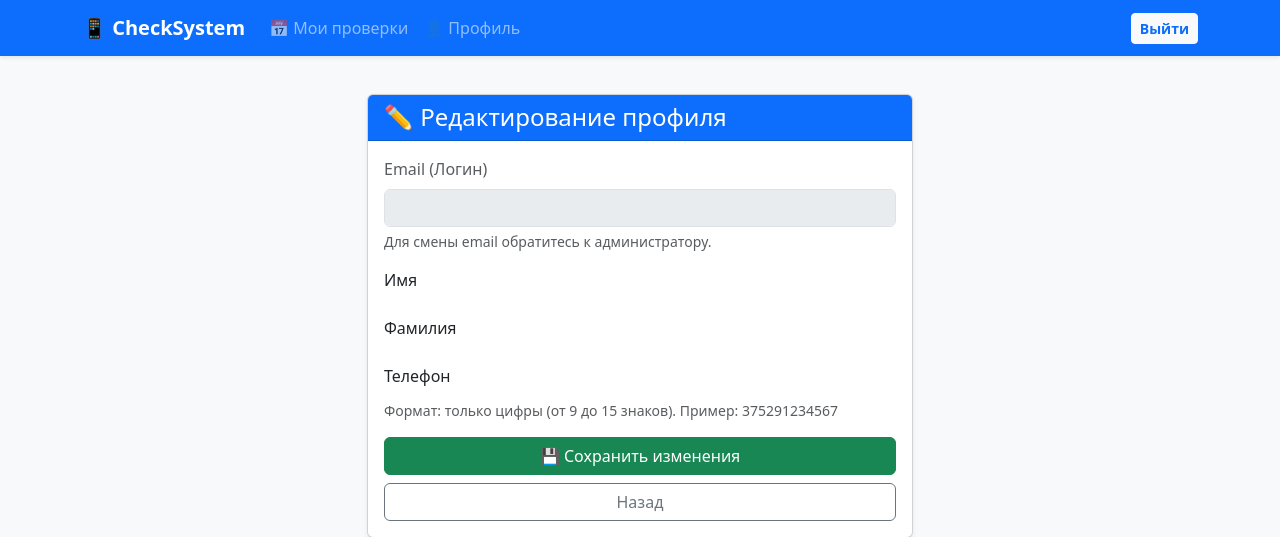
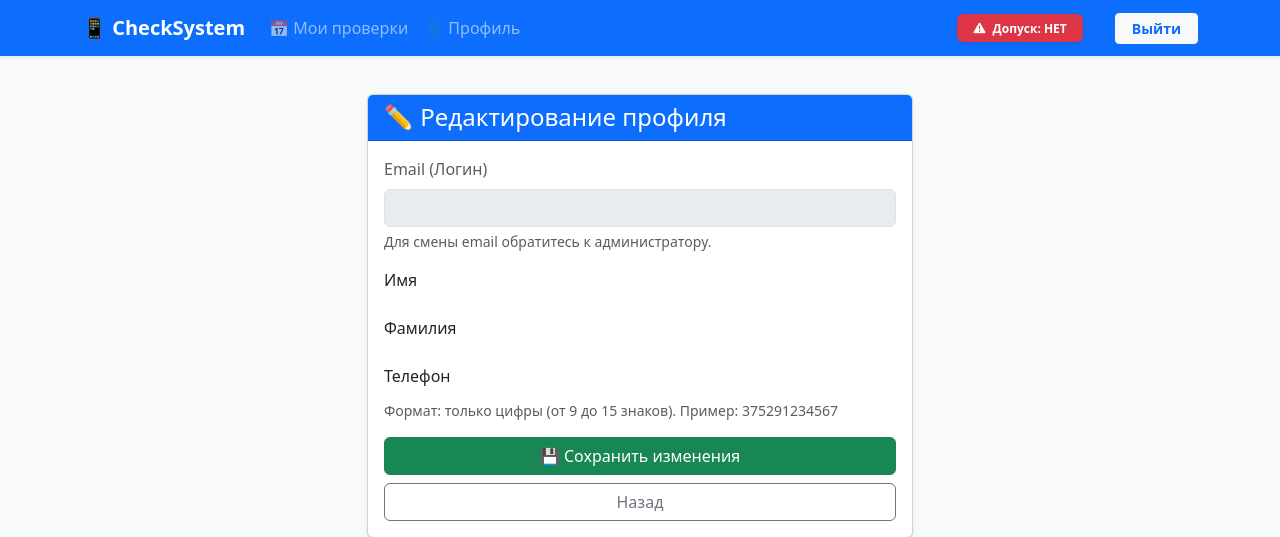
Before and after one commit to Sanch13/culture, a Django app: template src/templates/users/profile_edit.html in a window 1280 px wide. Shown: the top 537 px of the page. Run offline with Django 3.2, Linux system fonts and the light colour scheme; the template is opened without the code that fills it, so the values that code supplies are empty.

Commit message:
add status in cabinet profile can user do check production
add admin change status + send to user email  notification

```diff
--- a/src/config/prod.py
+++ b/src/config/prod.py
@@ -3,3 +3,8 @@ from config.base import *  # noqa: F403
 DEBUG = False
 ALLOWED_HOSTS = settings.ALLOWED_HOSTS_FOR_DEPLOY  # noqa: F405
 STATIC_ROOT = BASE_DIR / "static/"  # noqa: F405
+
+if DEBUG:
+    SITE_URL = "http://127.0.0.1:8000"
+else:
+    SITE_URL = settings.SITE_URL  # noqa: F405
--- a/src/config/settings.py
+++ b/src/config/settings.py
@@ -11,6 +11,7 @@ class Settings(BaseSettings):
     SECRET_KEY: SecretStr
     ALLOWED_HOSTS: list
     ALLOWED_HOSTS_FOR_DEPLOY: list
+    SITE_URL: str
 
     EMAIL_HOST: str
     EMAIL_PORT: int
--- a/src/templates/base_user.html
+++ b/src/templates/base_user.html
@@ -48,15 +48,31 @@
                 </li>
             </ul>
 
-            <!-- Правая часть (Имя + Выход) -->
-            <div class="d-flex align-items-center text-white gap-3">
-                <span class="d-none d-md-inline small">
+            <!-- ИНФОРМАЦИЯ О ПОЛЬЗОВАТЕЛЕ (Справа) -->
+            <div class="d-flex align-items-center flex-wrap gap-3 mt-3 mt-md-0">
+
+                <!-- ПЛАШКА СТАТУСА -->
+                {% if user.can_perform_inspections %}
+                    <!-- ЗЕЛЕНАЯ ПЛАШКА -->
+                    <span class="badge bg-success px-3 py-2 shadow-sm">
+                        <i class="bi bi-check-lg me-1"></i> Допуск: ЕСТЬ
+                    </span>
+                {% else %}
+                    <!-- КРАСНАЯ ПЛАШКА -->
+                    <span class="badge bg-danger px-3 py-2 shadow-sm">
+                        <i class="bi bi-exclamation-triangle-fill me-1"></i> Допуск: НЕТ
+                    </span>
+                {% endif %}
+
+                <!-- Имя пользователя -->
+                <div class="text-white small fw-bold">
                     {{ user.first_name }} {{ user.last_name }}
-                </span>
+                </div>
 
+                <!-- Кнопка Выход -->
                 <form action="{% url 'users:logout' %}" method="post" class="d-inline">
                     {% csrf_token %}
-                    <button type="submit" class="btn btn-sm btn-light text-primary fw-bold">
+                    <button type="submit" class="btn btn-sm btn-light text-primary fw-bold px-3">
                         Выйти
                     </button>
                 </form>
```
Also changed, not shown: TODO.md (+3 -1 lines), change-log.md (+5 -1 lines), src/checklists/views/api.py (+14 -0 lines).
